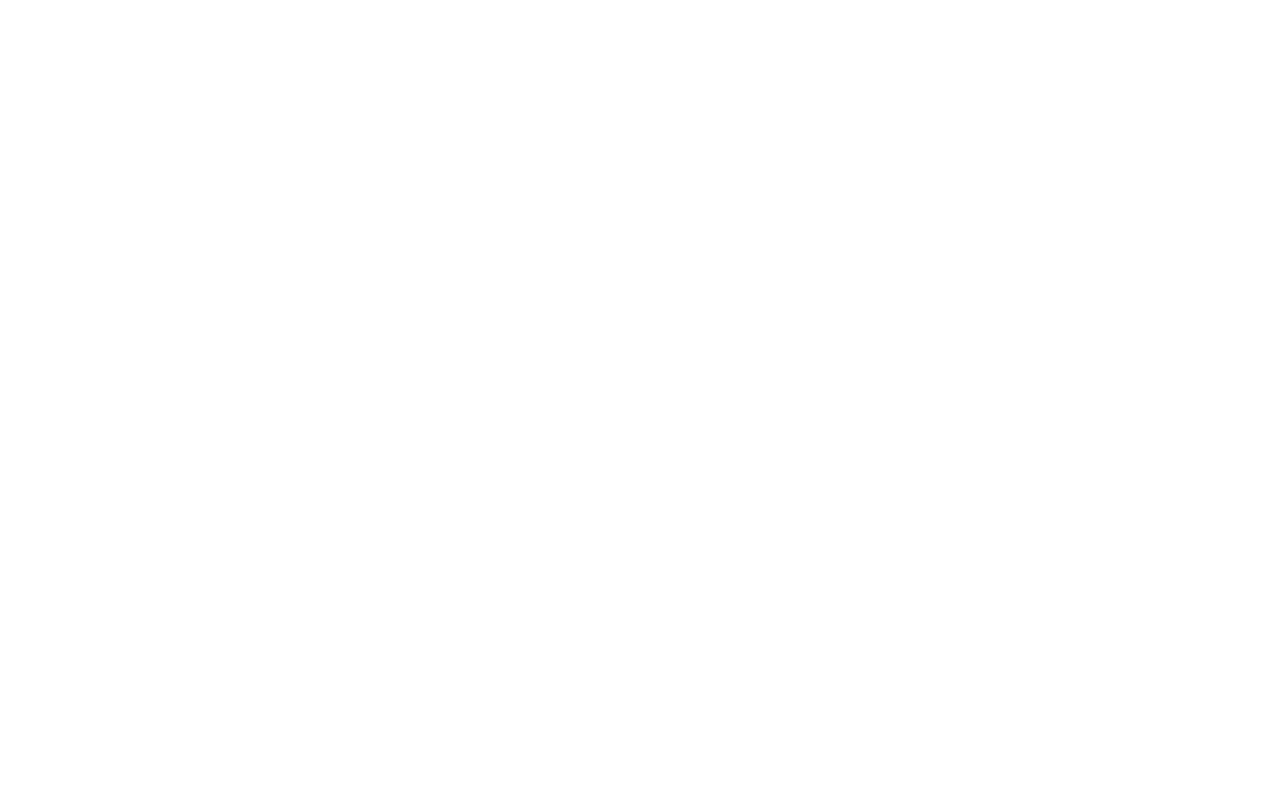
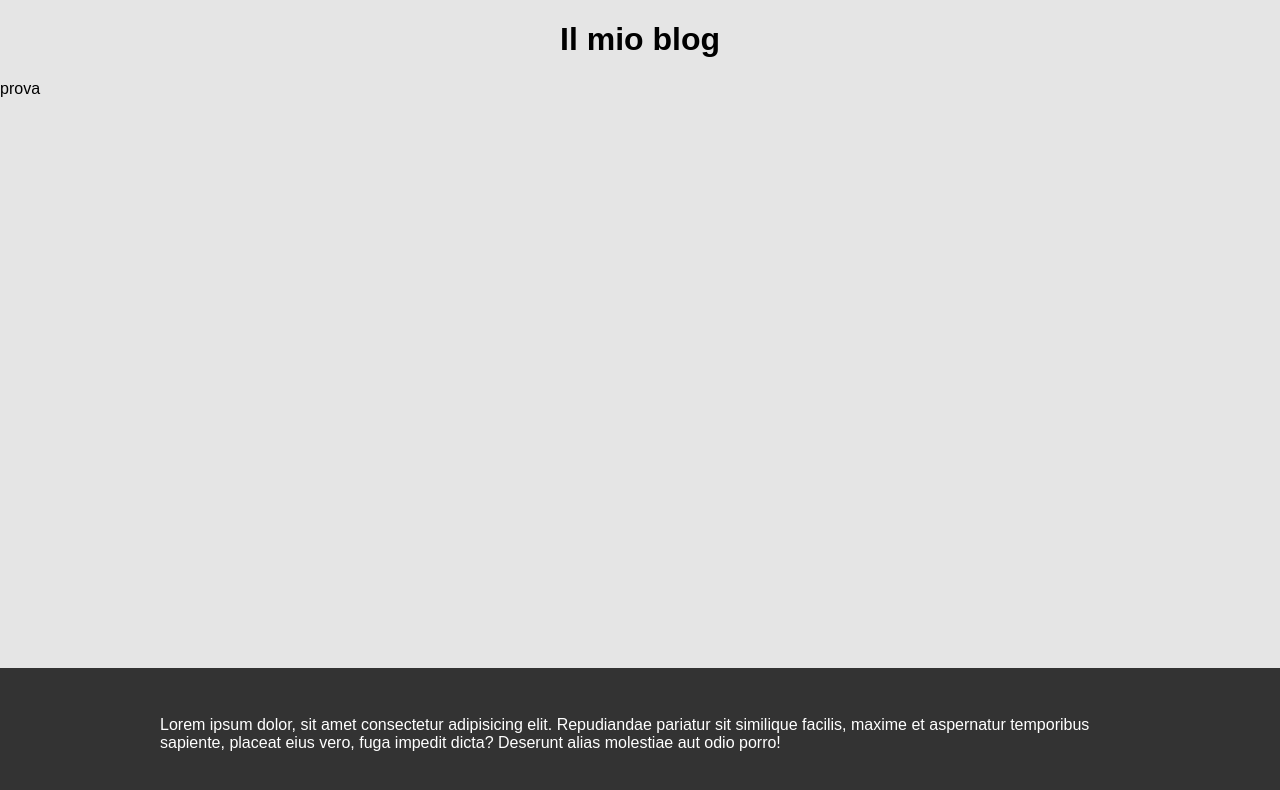
Before and after one commit to Mattia-Carbonera/react-components, a React (Vite) app: page / in a window 1280 px wide. Shown: the top 790 px of the page. Built offline with nearby package versions, Linux system fonts and the light colour scheme.

Commit message:
ad main, footer e style

```diff
--- a/src/App.jsx
+++ b/src/App.jsx
@@ -5,12 +5,13 @@
 import "./App.css";
 import Navbar from "./components/header/nav";
 import Footer from "./components/footer/footer";
+import Main from "./components/main/main";
 
 function App() {
   return (
     <>
       <Navbar />
-
+      <Main />
       <Footer />
     </>
   );
--- a/src/components/footer/footer.jsx
+++ b/src/components/footer/footer.jsx
@@ -1,5 +1,16 @@
-import { useState } from "react";
+import style from "./footer.module.css";
 
-function Footer() {}
+function Footer() {
+  return (
+    <footer>
+      <p>
+        Lorem ipsum dolor, sit amet consectetur adipisicing elit. Repudiandae
+        pariatur sit similique facilis, maxime et aspernatur temporibus
+        sapiente, placeat eius vero, fuga impedit dicta? Deserunt alias
+        molestiae aut odio porro!
+      </p>
+    </footer>
+  );
+}
 
 export default Footer;
--- /dev/null
+++ b/src/components/footer/footer.module.css
@@ -0,0 +1,9 @@
+footer {
+  position: absolute;
+  bottom: 0;
+
+  background-color: #333333;
+  color: white;
+
+  padding: 2rem 10rem;
+}
--- a/src/components/header/nav.jsx
+++ b/src/components/header/nav.jsx
@@ -1,5 +1,11 @@
-import { useState } from "react";
+import style from "./nav.module.css";
 
-function Navbar() {}
+function Navbar() {
+  return (
+    <header>
+      <h1>Il mio blog</h1>
+    </header>
+  );
+}
 
 export default Navbar;
--- /dev/null
+++ b/src/components/header/nav.module.css
@@ -0,0 +1,3 @@
+header {
+  text-align: center;
+}
--- a/src/components/main/main.jsx
+++ b/src/components/main/main.jsx
@@ -0,0 +1,11 @@
+import style from "./main.module.css";
+
+function Main() {
+  return (
+    <main>
+      <p>prova</p>
+    </main>
+  );
+}
+
+export default Main;
--- a/src/index.css
+++ b/src/index.css
@@ -0,0 +1,8 @@
+body {
+  box-sizing: border-box;
+  padding: 0;
+  margin: 0;
+
+  font-family: sans-serif;
+  background-color: #e5e5e5;
+}
```
Also changed, not shown: src/components/main/main.module.css (added).
